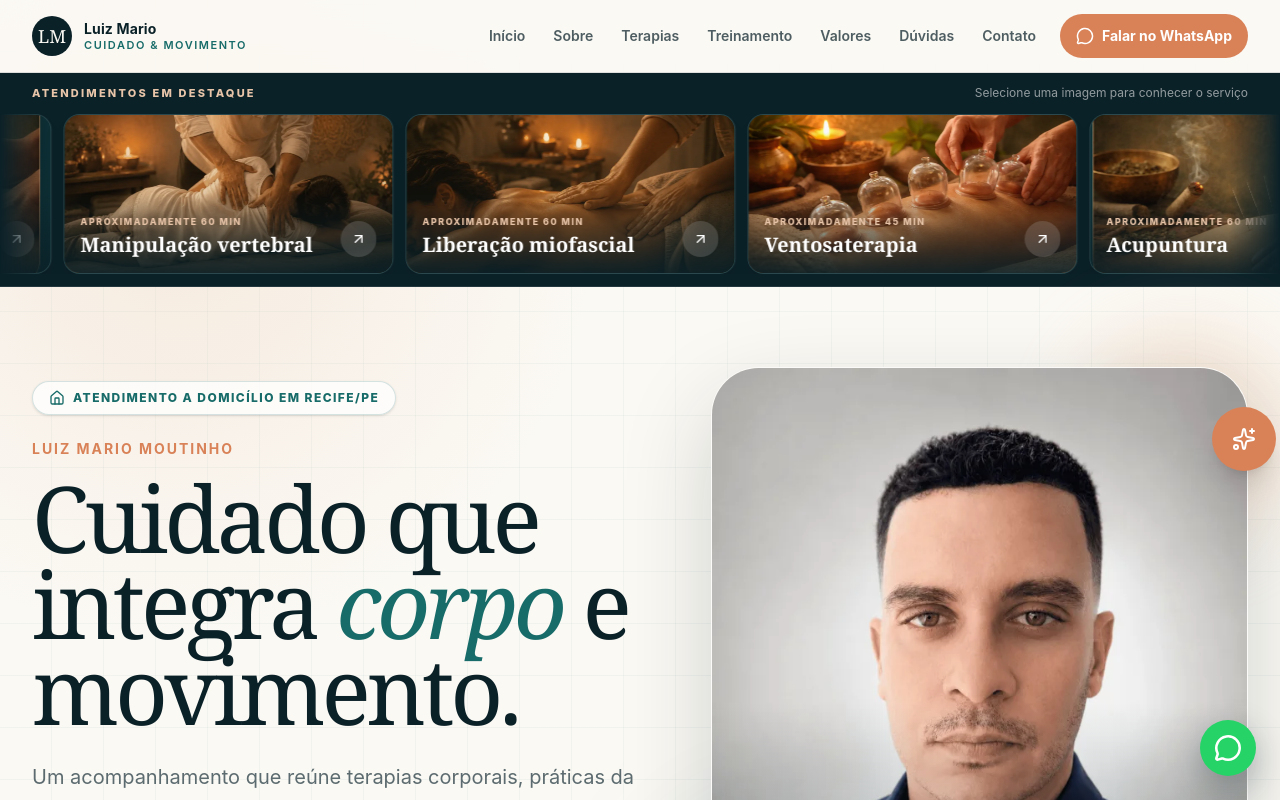
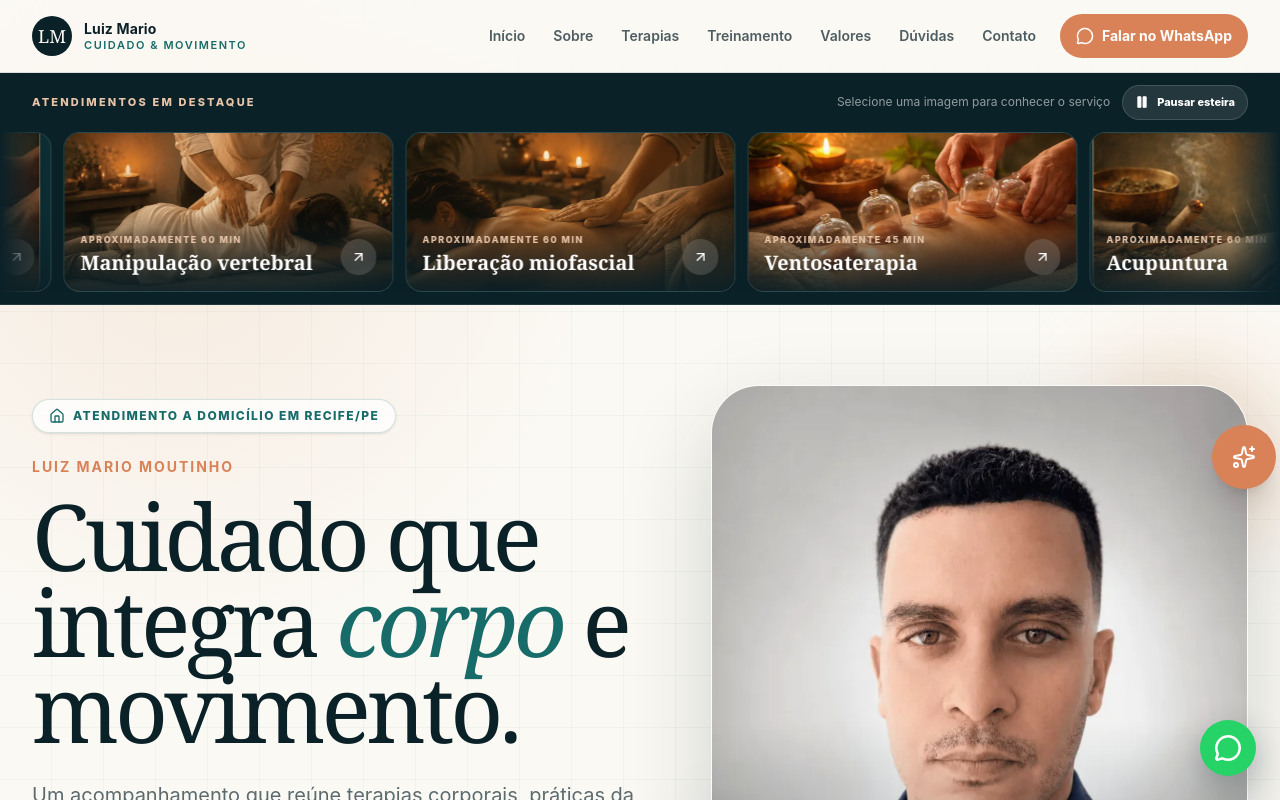
Before and after one commit to mariomoutinho/luiz-mario-moutinho, a React (Vite) app: page / in a window 1280 px wide. Shown: the top 800 px of the page. Built offline with nearby package versions, Linux system fonts and the light colour scheme.

Commit message:
fix: corrige animação móvel da esteira

```diff
--- a/src/components/ServiceImageRail.tsx
+++ b/src/components/ServiceImageRail.tsx
@@ -1,10 +1,14 @@
-import { ArrowUpRight } from 'lucide-react';
+import { useState } from 'react';
+import { ArrowUpRight, Pause, Play } from 'lucide-react';
 import { therapies } from '../data/services';
 
 export function ServiceImageRail() {
+  const [isPaused, setIsPaused] = useState(false);
+  const buttonLabel = isPaused ? 'Retomar esteira' : 'Pausar esteira';
+
   return (
     <div
-      className="service-rail border-y border-white/10 bg-navy py-3 text-white"
+      className={`service-rail border-y border-white/10 bg-navy py-3 text-white ${isPaused ? 'is-paused' : ''}`}
       role="region"
       aria-label="Imagens dos serviços ofertados"
     >
@@ -12,13 +16,34 @@ export function ServiceImageRail() {
         <p className="text-[11px] font-extrabold tracking-[0.2em] text-sand uppercase">
           Atendimentos em destaque
         </p>
-        <p className="hidden text-xs text-white/55 sm:block">
-          Selecione uma imagem para conhecer o serviço
-        </p>
+        <div className="flex items-center gap-3">
+          <p className="hidden text-xs text-white/55 md:block">
+            Selecione uma imagem para conhecer o serviço
+          </p>
+          <button
+            type="button"
+            aria-controls="service-image-rail-track"
+            aria-label={buttonLabel}
+            aria-pressed={isPaused}
+            onClick={() => setIsPaused((paused) => !paused)}
+            className={`inline-flex shrink-0 items-center gap-2 rounded-full border px-3 py-2 text-[11px] font-extrabold whitespace-nowrap transition focus-visible:outline-2 focus-visible:outline-offset-2 focus-visible:outline-sand ${
+              isPaused
+                ? 'border-terracotta/70 bg-terracotta text-navy'
+                : 'border-white/15 bg-white/10 text-white hover:bg-white/15'
+            }`}
+          >
+            {isPaused ? (
+              <Play aria-hidden="true" className="size-3.5" fill="currentColor" />
+            ) : (
+              <Pause aria-hidden="true" className="size-3.5" fill="currentColor" />
+            )}
+            {buttonLabel}
+          </button>
+        </div>
       </div>
 
       <div className="service-rail__viewport">
-        <div className="service-rail__track">
+        <div id="service-image-rail-track" className="service-rail__track">
           {[false, true].map((isDuplicate) => (
             <ul
               key={isDuplicate ? 'duplicate' : 'original'}
--- a/src/styles/index.css
+++ b/src/styles/index.css
@@ -120,10 +120,13 @@
 }
 
 @media (hover: hover) and (pointer: fine) {
-  .service-rail:hover .service-rail__track,
-  .service-rail:focus-within .service-rail__track {
+  .service-rail__viewport:hover .service-rail__track {
     animation-play-state: paused;
   }
+}
+
+.service-rail.is-paused .service-rail__track {
+  animation-play-state: paused;
 }
 
 .faq-item summary::-webkit-details-marker {
@@ -175,18 +178,10 @@
     transition-duration: 0.01ms !important;
   }
 
-  .service-rail__viewport {
-    overflow-x: auto;
-    -webkit-mask-image: none;
-    mask-image: none;
-  }
-
   .service-rail__track {
-    animation: none !important;
-    transform: none !important;
-  }
-
-  .service-rail__group[aria-hidden='true'] {
-    display: none;
+    animation-name: service-rail-scroll !important;
+    animation-duration: 34s !important;
+    animation-timing-function: linear !important;
+    animation-iteration-count: infinite !important;
   }
 }
```
